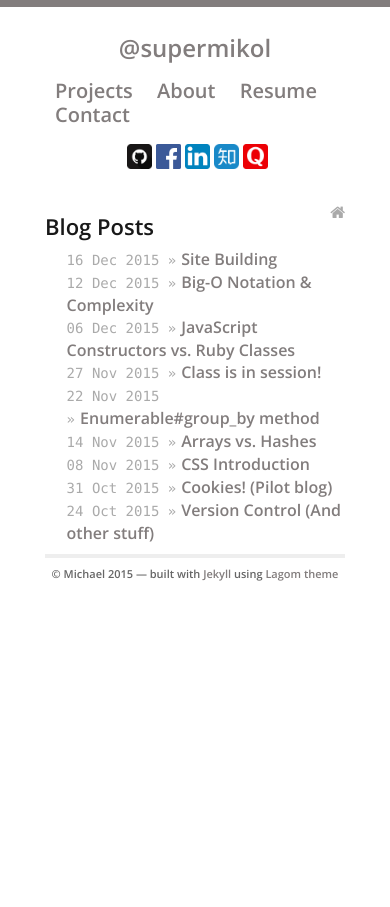
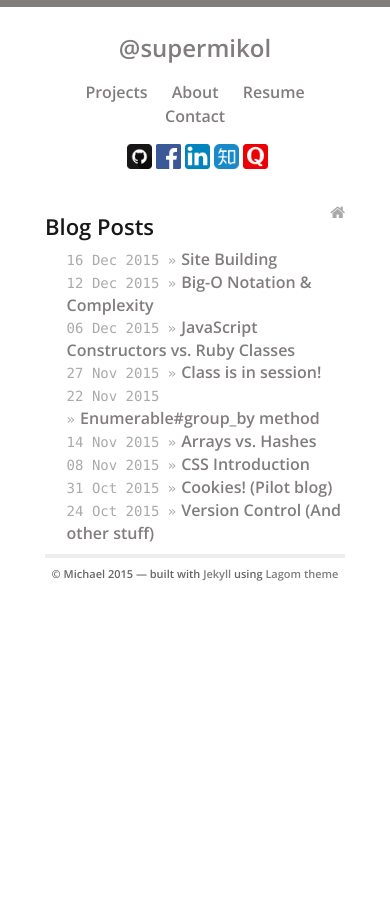
Before and after one commit to supermikol/homepage, a Jekyll site: the page built from index.html, in a window 390 px wide. Built offline with Jekyll 4.4.1, drawn with Linux system fonts in a browser that asks for light colours; nearby versions of some CDN libraries.

Commit message:
update 3

```diff
--- a/_includes/css/layout.css
+++ b/_includes/css/layout.css
@@ -39,6 +39,10 @@
 	nav ul li {
 		display: inline;
 		border: none;
+		font-size: 1em;
+	}
+	nav ul {
+		text-align: center;
 	}
 
 	#logo, #bio, #follow {
```
